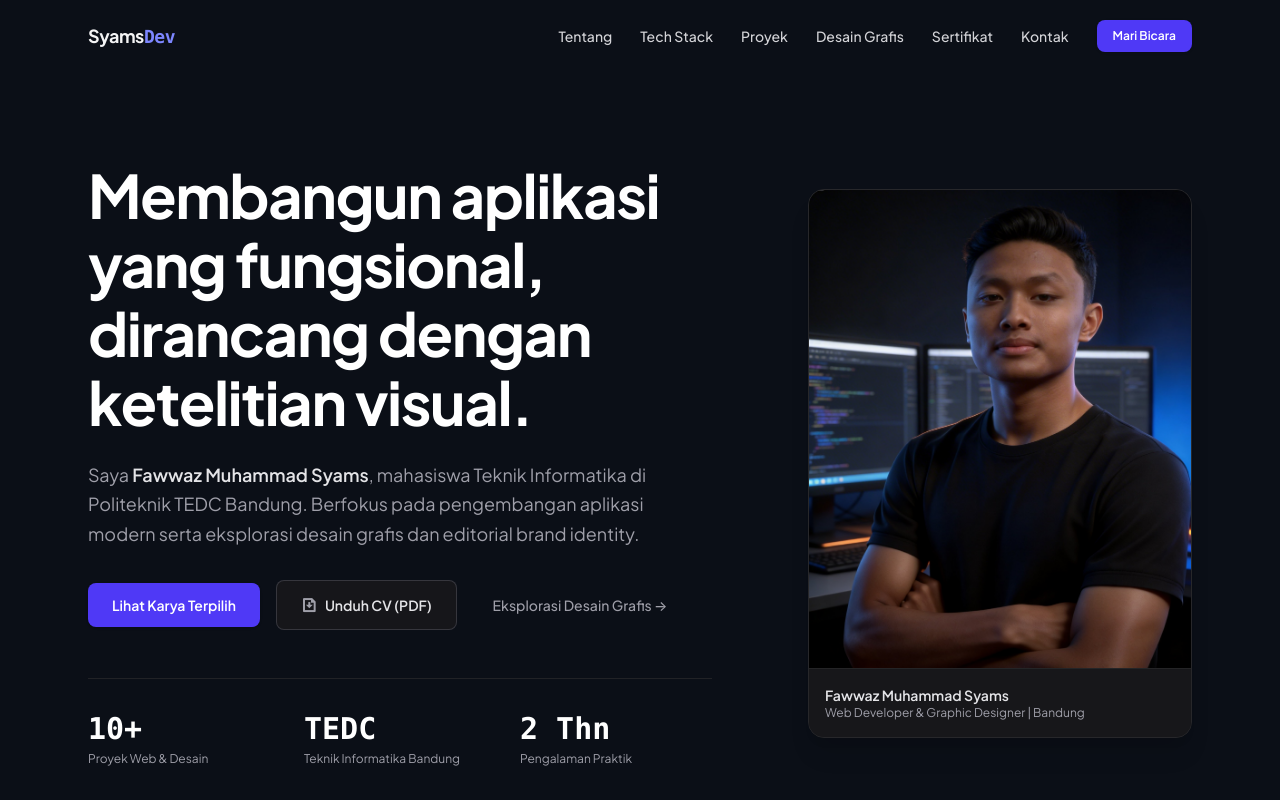
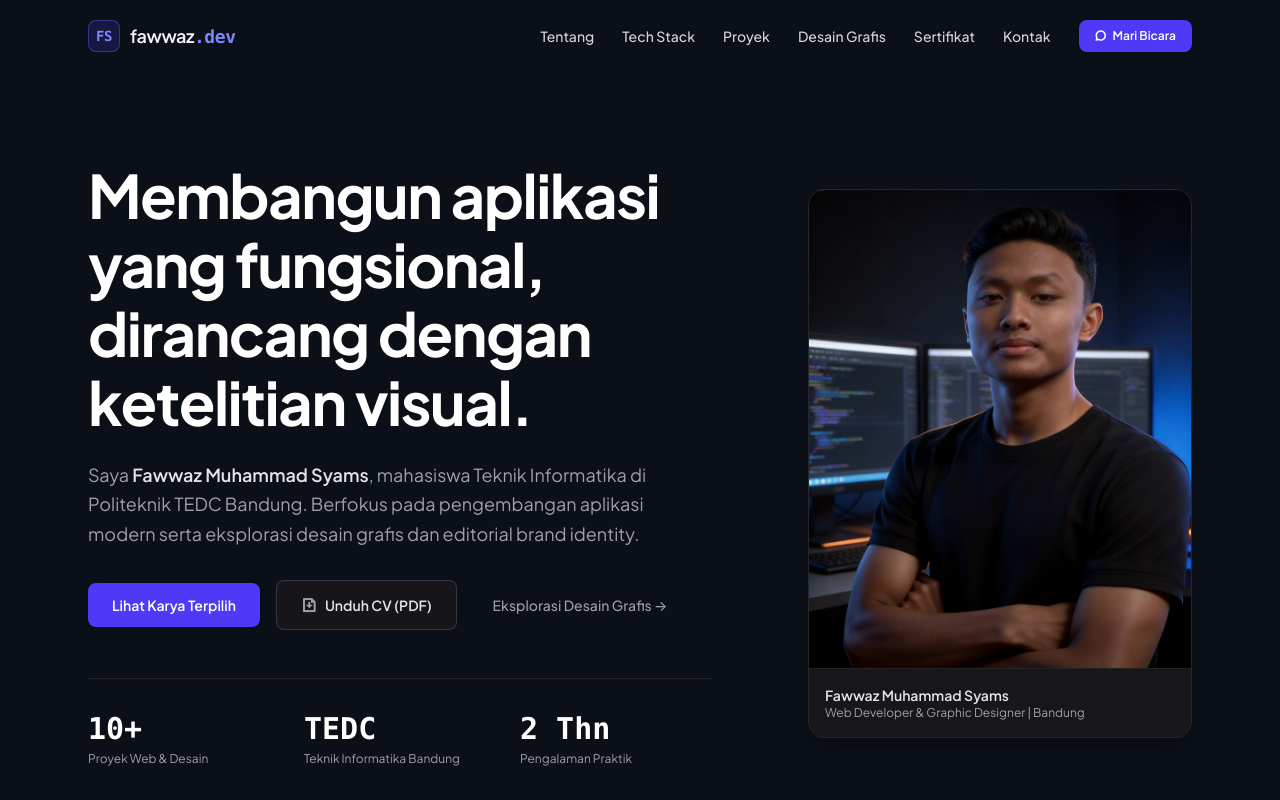
Before and after one commit to FawwazSyams/react-portfolio, a React (Vite) app: page / in a window 1280 px wide. Shown: the top 800 px of the page. Built offline with nearby package versions, Linux system fonts and the light colour scheme.

Commit message:
Perubahan route path

```diff
--- a/src/components/Navbar.jsx
+++ b/src/components/Navbar.jsx
@@ -1,8 +1,11 @@
 import { useState, useEffect } from "react";
+import { Link, useLocation } from "react-router-dom";
 
 export default function Navbar() {
   const [isOpen, setIsOpen] = useState(false);
   const [scrolled, setScrolled] = useState(false);
+  const location = useLocation();
+  const isDiscussPage = location.pathname === "/discuss";
 
   useEffect(() => {
     const handleScroll = () => {
@@ -24,31 +27,35 @@ export default function Navbar() {
   }, [isOpen]);
 
   const navLinks = [
-    { name: "Tentang", href: "#tentang" },
-    { name: "Tech Stack", href: "#stack" },
-    { name: "Proyek", href: "#proyek" },
-    { name: "Desain Grafis", href: "#desain" },
-    { name: "Sertifikat", href: "#sertifikat" },
-    { name: "Kontak", href: "#kontak" },
+    { name: "Tentang", href: isDiscussPage ? "/#tentang" : "#tentang" },
+    { name: "Tech Stack", href: isDiscussPage ? "/#stack" : "#stack" },
+    { name: "Proyek", href: isDiscussPage ? "/#proyek" : "#proyek" },
+    { name: "Desain Grafis", href: isDiscussPage ? "/#desain" : "#desain" },
+    { name: "Sertifikat", href: isDiscussPage ? "/#sertifikat" : "#sertifikat" },
+    { name: "Kontak", href: isDiscussPage ? "/#kontak" : "#kontak" },
   ];
 
   return (
     <header
-      className={`fixed top-0 left-0 right-0 z-50 transition-all duration-300 ${scrolled
+      className={`fixed top-0 left-0 right-0 z-50 transition-all duration-300 ${
+        scrolled
           ? "bg-[#0b0f17]/90 backdrop-blur-md border-b border-zinc-800/80 shadow-md py-3.5"
           : "bg-transparent py-5"
       }`}
     >
       <div className="container mx-auto px-4 sm:px-6 max-w-6xl flex items-center justify-between">
         {/* Logo / Brand */}
-        <a
-          href="/"
+        <Link
+          to="/"
           className="group flex items-center gap-2.5 text-lg font-bold tracking-tight text-zinc-100 hover:text-white transition-colors"
         >
-          <span className="font-bold">
-            Syams<span className="text-indigo-400 font-mono">Dev</span>
+          <span className="w-8 h-8 rounded-lg bg-indigo-600/20 border border-indigo-500/40 flex items-center justify-center text-indigo-400 font-mono text-sm font-semibold group-hover:bg-indigo-600 group-hover:text-white transition-colors">
+            FS
           </span>
-        </a>
+          <span className="font-semibold">
+            fawwaz<span className="text-indigo-400 font-mono">.dev</span>
+          </span>
+        </Link>
 
         {/* Desktop Navigation */}
         <nav className="hidden md:flex items-center gap-7">
@@ -61,12 +68,24 @@ export default function Navbar() {
               {link.name}
             </a>
           ))}
-          <a
-            href="/discuss"
-            className="text-xs font-semibold px-4 py-2 bg-indigo-600 hover:bg-indigo-500 text-white rounded-lg transition-colors shadow-sm"
+
+          {isDiscussPage ? (
+            <Link
+              to="/"
+              className="text-xs font-semibold px-4 py-2 bg-zinc-800 hover:bg-zinc-700 text-zinc-200 border border-zinc-700 rounded-lg transition-colors shadow-sm flex items-center gap-1.5"
             >
-            Mari Bicara
-          </a>
+              <i className="ri-arrow-left-line"></i>
+              <span>Kembali ke Beranda</span>
+            </Link>
+          ) : (
+            <Link
+              to="/discuss"
+              className="text-xs font-semibold px-4 py-2 bg-indigo-600 hover:bg-indigo-500 text-white rounded-lg transition-colors shadow-sm flex items-center gap-1.5"
+            >
+              <i className="ri-chat-3-line"></i>
+              <span>Mari Bicara</span>
+            </Link>
+          )}
         </nav>
 
         {/* Mobile Hamburger Toggle (R-03 & R-26: fully functional) */}
@@ -95,12 +114,23 @@ export default function Navbar() {
             </a>
           ))}
           <div className="pt-2">
-            <a
-              href="/Discuss"
+            {isDiscussPage ? (
+              <Link
+                to="/"
                 onClick={() => setIsOpen(false)}
-              className="block text-center w-full py-3 bg-indigo-600 hover:bg-indigo-500 text-white font-semibold rounded-lg text-sm transition-colors">
+                className="block text-center w-full py-3 bg-zinc-800 hover:bg-zinc-700 text-zinc-200 border border-zinc-700 font-semibold rounded-lg text-sm transition-colors"
+              >
+                Kembali ke Beranda
+              </Link>
+            ) : (
+              <Link
+                to="/discuss"
+                onClick={() => setIsOpen(false)}
+                className="block text-center w-full py-3 bg-indigo-600 hover:bg-indigo-500 text-white font-semibold rounded-lg text-sm transition-colors"
+              >
                 Mari Bicara
-            </a>
+              </Link>
+            )}
           </div>
         </div>
       )}
--- a/src/main.jsx
+++ b/src/main.jsx
@@ -1,29 +1,24 @@
-import { StrictMode } from 'react'
-import { createRoot } from 'react-dom/client'
-import './index.css'
-import App from './App.jsx'
-import Navbar from './components/Navbar.jsx'
-import 'remixicon/fonts/remixicon.css'
-import Footer from './components/Footer.jsx'
-import Preloader from './components/Preloader.jsx'
+import { StrictMode } from "react";
+import { createRoot } from "react-dom/client";
+import "./index.css";
+import App from "./App.jsx";
+import "remixicon/fonts/remixicon.css";
+import "animate.css";
+import AOS from "aos";
+import "aos/dist/aos.css";
+import { BrowserRouter, Routes, Route } from "react-router-dom";
+import Discuss from "./pages/Discuss.jsx";
 
-import 'animate.css';
-import AOS from 'aos';
-import 'aos/dist/aos.css';
 AOS.init();
 
-import { BrowserRouter, Routes, Route } from 'react-router-dom';
-import Discuss from './pages/Discuss.jsx';
-
-createRoot(document.getElementById('root')).render(
+createRoot(document.getElementById("root")).render(
   <StrictMode>
     <BrowserRouter>
-      <div className="container mx-auto">
-        <Routes>
-          <Route path="/" element={<><App /><Footer /></>} />
-          <Route path="/discuss" element={<Discuss />} />
-        </Routes>
-      </div>
+      <Routes>
+        <Route path="/" element={<App />} />
+        <Route path="/discuss" element={<Discuss />} />
+        <Route path="*" element={<App />} />
+      </Routes>
     </BrowserRouter>
-  </StrictMode>,
+  </StrictMode>
 );
--- a/src/pages/Discuss.jsx
+++ b/src/pages/Discuss.jsx
@@ -1,3 +1,4 @@
+import { Link } from "react-router-dom";
 import Navbar from "../components/Navbar";
 import Footer from "../components/Footer";
 
@@ -6,7 +7,18 @@ export default function Discuss() {
     <div className="relative min-h-screen bg-[#0b0f17] text-zinc-100 overflow-x-hidden">
       <Navbar />
 
-      <main className="container mx-auto px-4 sm:px-6 pt-36 pb-20 max-w-4xl">
+      <main className="container mx-auto px-4 sm:px-6 pt-32 pb-20 max-w-4xl">
+        {/* Back Link Breadcrumb */}
+        <div className="mb-6">
+          <Link
+            to="/"
+            className="inline-flex items-center gap-2 text-xs font-semibold text-zinc-400 hover:text-indigo-400 transition-colors px-3 py-1.5 rounded-lg bg-zinc-900 border border-zinc-800/80"
+          >
+            <i className="ri-arrow-left-line"></i>
+            <span>Kembali ke Halaman Portfolio</span>
+          </Link>
+        </div>
+
         {/* Header Artikel */}
         <header className="mb-10">
           <div className="inline-flex items-center gap-2 px-3 py-1 rounded-md bg-zinc-900 border border-zinc-800 text-xs font-mono text-indigo-400 mb-5">
@@ -102,6 +114,33 @@ function Komentar({ commentsPromise }) {
             React 19 mematangkan alur kerja modern: mengurangi kode perantara yang berulang dan memberi ruang lebih besar bagi pengembang untuk berfokus pada kualitas interaksi antarmuka serta arsitektur data.
           </p>
         </article>
+
+        {/* Diskusi & Hubungi */}
+        <div className="mt-16 pt-10 border-t border-zinc-800">
+          <div className="p-8 rounded-2xl bg-zinc-900/70 border border-zinc-800 text-center max-w-xl mx-auto space-y-4">
+            <div className="w-12 h-12 rounded-full bg-indigo-600/20 text-indigo-400 mx-auto flex items-center justify-center text-2xl">
+              <i className="ri-chat-smile-2-line"></i>
+            </div>
+            <h3 className="text-xl font-bold text-white">Ingin Berdiskusi Lebih Lanjut?</h3>
+            <p className="text-sm text-zinc-400 leading-relaxed">
+              Punya ide, pertanyaan mengenai pengembangan web, atau tawaran kolaborasi proyek? Mari bertukar pikiran secara langsung.
+            </p>
+            <div className="pt-2 flex flex-wrap items-center justify-center gap-3">
+              <a
+                href="/#kontak"
+                className="px-5 py-2.5 rounded-lg bg-indigo-600 hover:bg-indigo-500 text-white font-semibold text-xs transition-colors"
+              >
+                Kirim Pesan ke Fawwaz
+              </a>
+              <Link
+                to="/"
+                className="px-5 py-2.5 rounded-lg bg-zinc-800 hover:bg-zinc-700 text-zinc-200 border border-zinc-700 font-semibold text-xs transition-colors"
+              >
+                Lihat Portfolio
+              </Link>
+            </div>
+          </div>
+        </div>
       </main>
 
       <Footer />
```
Also changed, not shown: vercel.json (added). Lines whose indentation alone changed are shown as unchanged.
